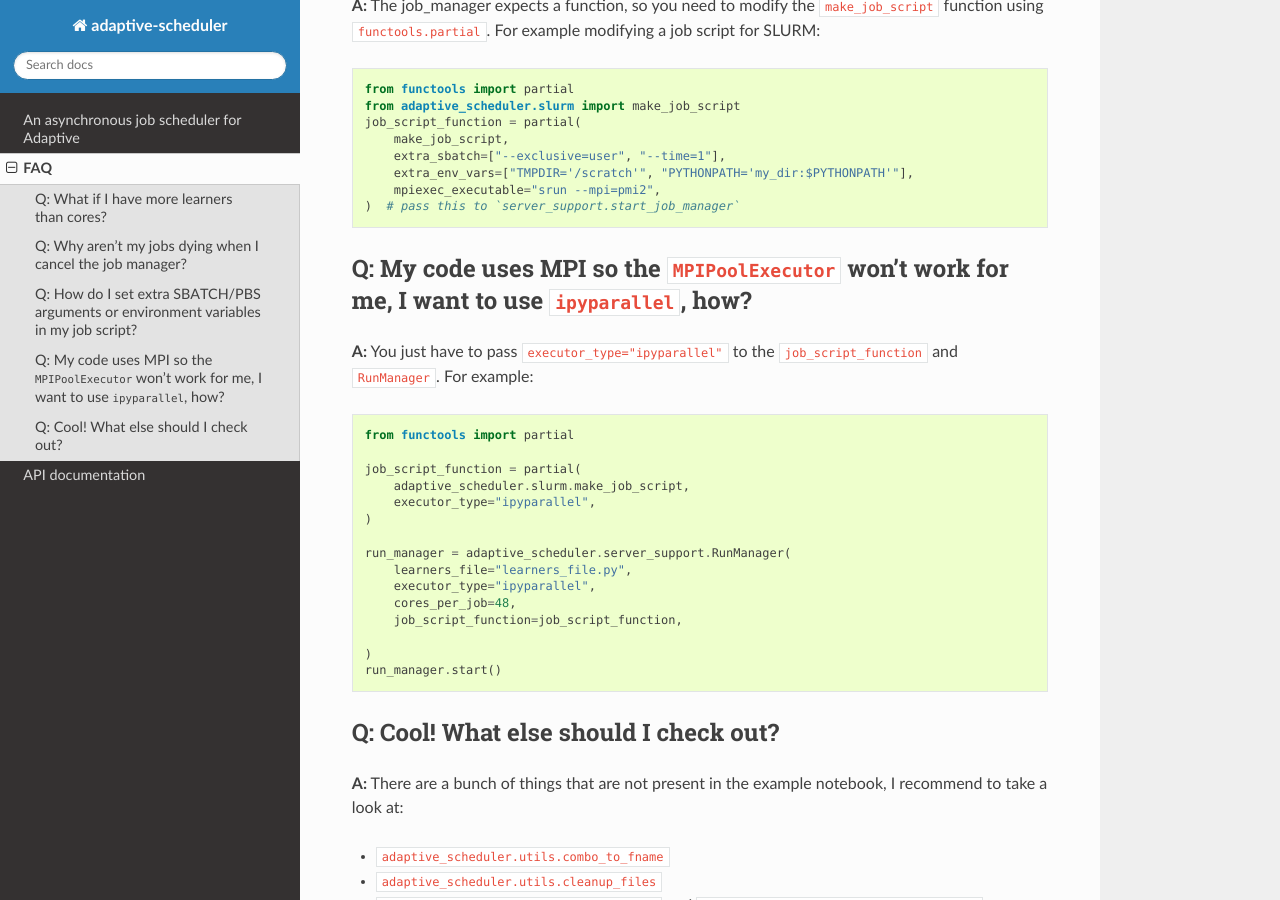
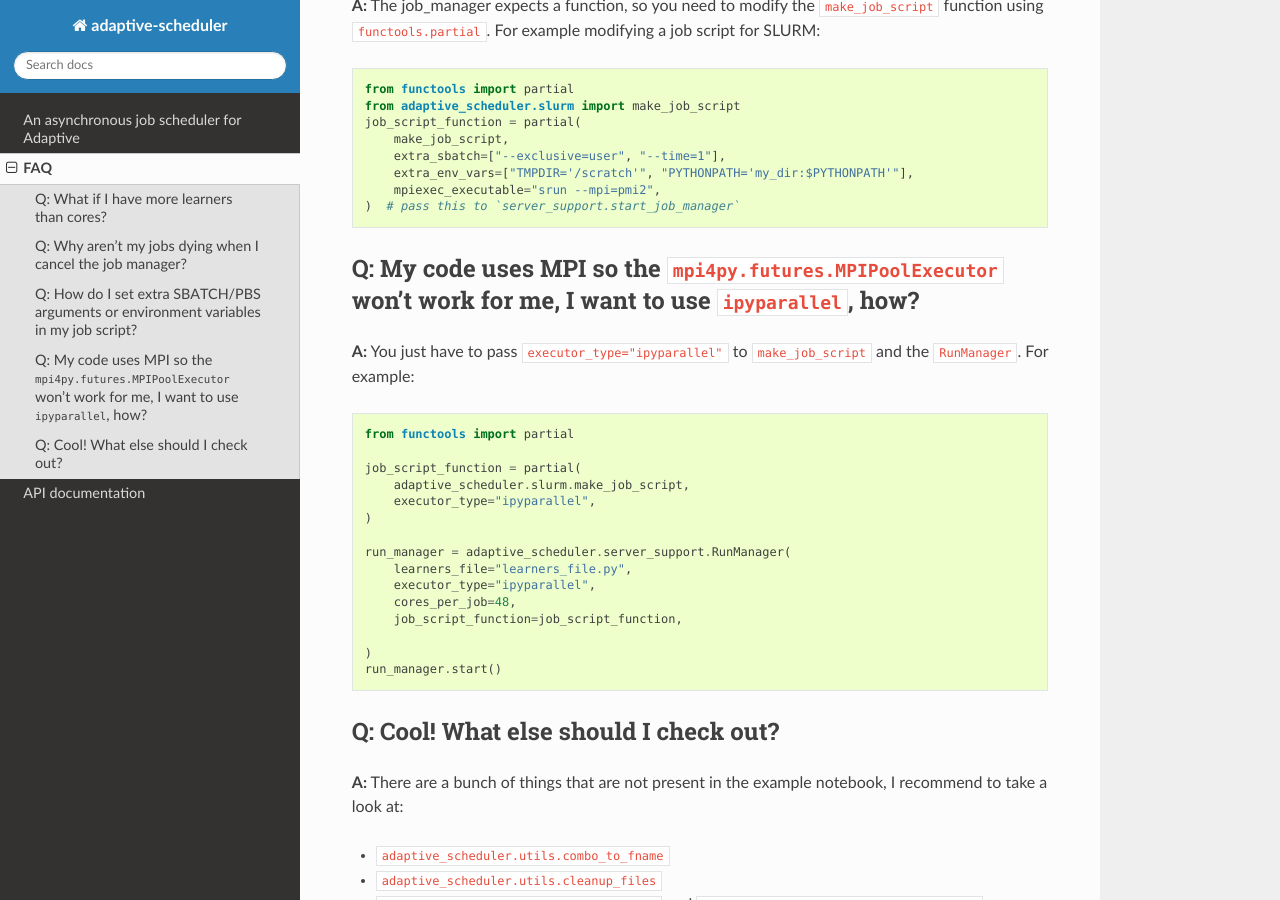
Before and after one commit to basnijholt/adaptive-scheduler, a Sphinx documentation site: the page built from docs/source/FAQ.rst, in a window 1280 px wide and 900 px high, scrolled down 1279 px. Built offline with Sphinx 7.4.7 and the Read the Docs theme 2.0.0, drawn with Linux system fonts in a browser that asks for light colours; the version number could not be read and is left out; cross-references to code outside the pages are shown as plain code.

Commit message:
edit rst in the FAQ

```diff
--- a/docs/source/FAQ.rst
+++ b/docs/source/FAQ.rst
@@ -69,9 +69,9 @@ For example modifying a job script for SLURM:
         mpiexec_executable="srun --mpi=pmi2",
     )  # pass this to `server_support.start_job_manager`
 
-Q: My code uses MPI so the `MPIPoolExecutor` won't work for me, I want to use `ipyparallel`, how?
-~~~~~~~~~~~~~~~~~~~~~~~~~~~~~~~~~~~~~~~~~~~~~~~~~~~~~~~~~~~~~~~~~~~~~~~~~~~~~~~~~~~~~~~~~~~~~~~~~
-**A:** You just have to pass `executor_type="ipyparallel"` to the `job_script_function` and `RunManager`.
+Q: My code uses MPI so the `~mpi4py.futures.MPIPoolExecutor` won't work for me, I want to use `ipyparallel`, how?
+~~~~~~~~~~~~~~~~~~~~~~~~~~~~~~~~~~~~~~~~~~~~~~~~~~~~~~~~~~~~~~~~~~~~~~~~~~~~~~~~~~~~~~~~~~~~~~~~~~~~~~~~~~~~~~~~~
+**A:** You just have to pass ``executor_type="ipyparallel"`` to ``make_job_script`` and the ``RunManager``.
 For example:
 
 .. code-block:: python
```
